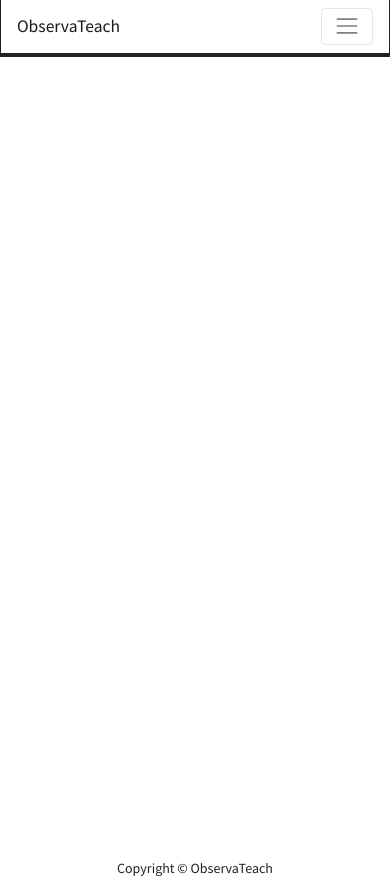
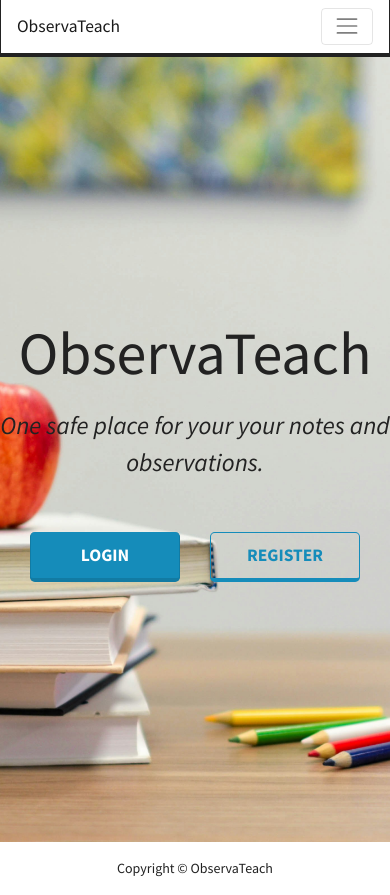
Before and after one commit to hiboibrahim/observateach, a React (Create React App) app in the folder frontend/: page / in a window 390 px wide. Built offline with nearby package versions, Linux system fonts and the light colour scheme.

Commit message:
Create landing page with hero image and make responsive.

```diff
--- a/frontend/src/App.js
+++ b/frontend/src/App.js
@@ -1,12 +1,14 @@
 import "./App.css";
 import Header from "./components/Header/Header";
 import Footer from "./components/Footer/Footer";
+import LandingPage from "./screens/Landingpage/LandingPage";
 
 
 const App = () => (
     <>
     <Header />
     <main style={{minHeight: "93vh"}}>
+        <LandingPage />
         </main>
     <Footer />
 
--- a/frontend/src/screens/Landingpage/LandingPage.css
+++ b/frontend/src/screens/Landingpage/LandingPage.css
@@ -0,0 +1,57 @@
+.main {
+    min-height: 93vh;
+    display: flex;
+    align-items: center;
+    background-image: url("../../backgroundobserv.jpg");
+    background-position: center;
+    background-size: cover;
+}
+
+.title {
+    font-size: 95px;
+
+}
+
+.subtitle {
+    font-size: 25px;
+    padding-top: 10px;
+    font-style: italic;
+}
+
+.intro-text {
+    width: 100%;
+    text-align: center;
+}
+
+.buttonContainer {
+    margin-top: 50px;
+    display: flex;
+    justify-content: space-evenly;
+  }
+
+  .landingbutton {
+    width: 200px;
+    height: 55px;
+  }
+
+
+
+
+  @media only screen and (min-width: 1200px) {
+    .buttonContainer {
+      padding: 0 200px;
+    }
+    .title {
+      padding: 0 100px;
+    }
+  }
+
+  @media only screen and (max-width: 768px) {
+    .title {
+      font-size: 60px;
+    }
+    .landingbutton {
+      width: 150px;
+      height: 50px;
+    }
+  }
--- a/frontend/src/screens/Landingpage/LandingPage.js
+++ b/frontend/src/screens/Landingpage/LandingPage.js
@@ -0,0 +1,35 @@
+import React from 'react'
+import { Button, Container, Row } from 'react-bootstrap'
+import "./LandingPage.css";
+
+const LandingPage = () => {
+  return <div className='main'>
+<Container>
+  <Row>
+
+<div className='intro-text'>
+  <div>
+    <h1 className='title'>
+      ObservaTeach
+    </h1>
+    <p className='subtitle'>One safe place for your your notes and observations.</p>
+  </div>
+  <div className='buttonContainer'>
+    <a href='/login'>
+      <Button size='lg' className='landingbutton'> Login </Button>
+    </a>
+    <a href='/register'>
+      <Button size='lg' className='landingbutton' variant='outline-primary'>Register</Button>
+    </a>
+
+  </div>
+  </div>
+</Row>
+</Container>
+
+  </div>
+
+
+}
+
+export default LandingPage
```
Also changed, not shown: frontend/src/backgroundobserv.jpg (added).
